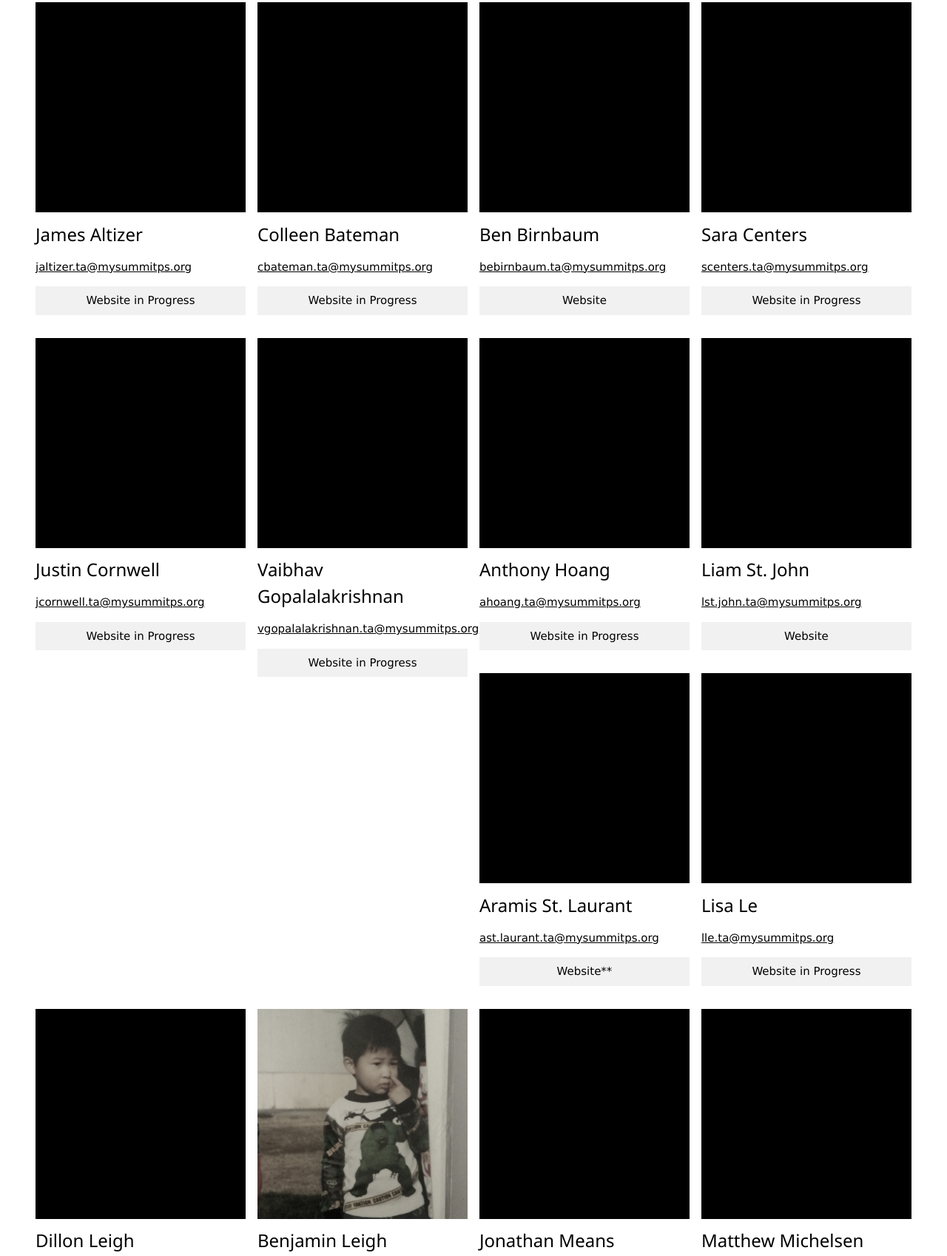
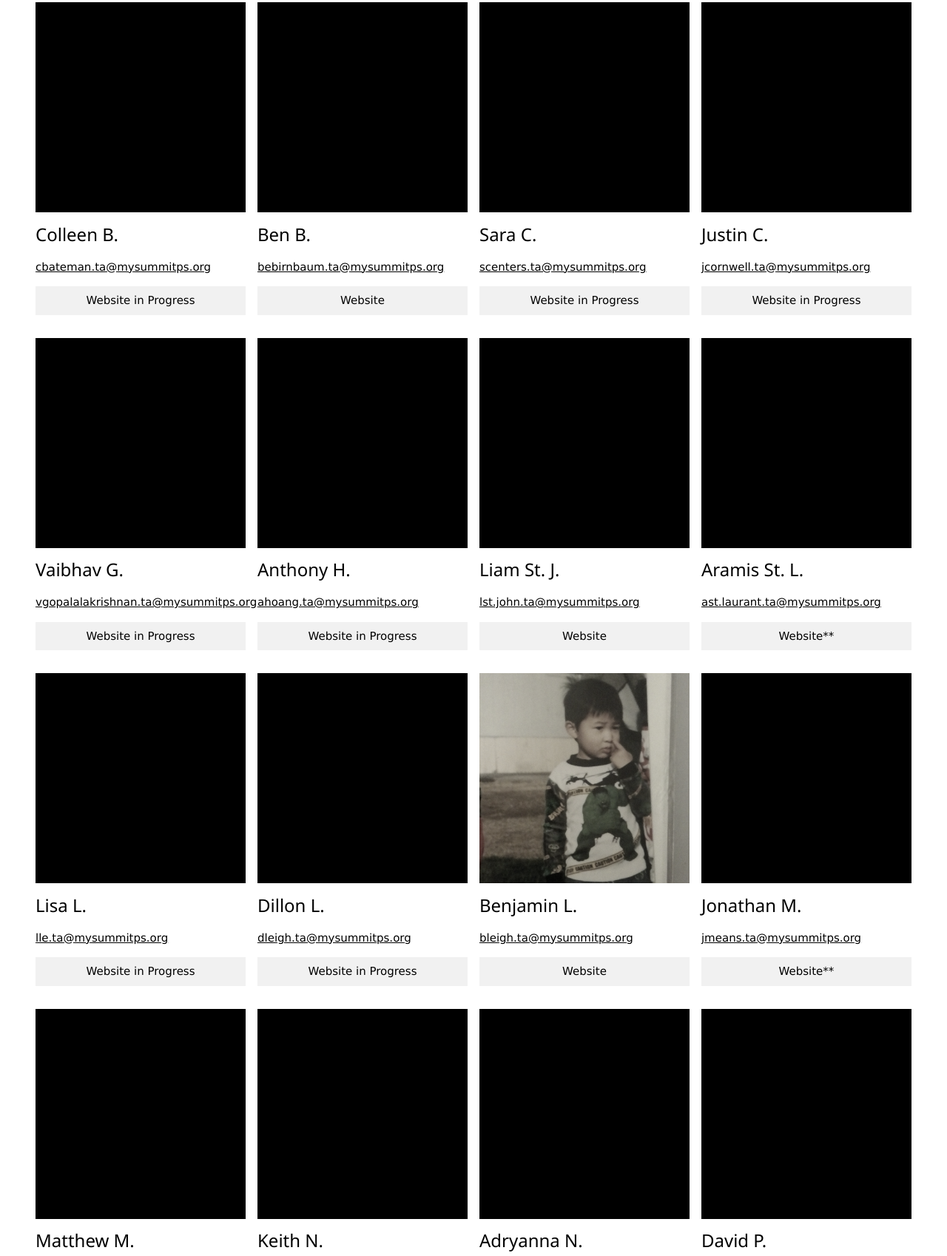
Before and after one commit to trfylh/sthackclubsite, a plain HTML site: page index.html in a window 1280 px wide. Shown: the part 1769-3467 px from the top of the page at 74% size. Drawn offline with Linux system fonts and the light colour scheme.

Commit message:
initial last names removed people

```diff
--- a/index.html
+++ b/index.html
@@ -94,141 +94,134 @@
 
    <div class="w3-row-padding w3-grayscale">
     <div class="w3-col l3 m6 w3-margin-bottom">
-      <img src="tempicon.png" alt="James" style="width:100%">
-      <h3>James Altizer</h3>
-      <a href="mailto:jaltizer.ta@mysummitps.org"><p>jaltizer.ta@mysummitps.org</p></a>
-      <p><a href="https://trfylh.github.io/" class="w3-button w3-block" target="_blank">Website in Progress</a></p>
-    </div>
-
-    <div class="w3-col l3 m6 w3-margin-bottom">
       <img src="tempicon.png" alt="Jane" style="width:100%">
-      <h3>Colleen Bateman</h3>
+      <h3>Colleen B.</h3>
       <a href="mailto:cbateman.ta@mysummitps.org"><p>cbateman.ta@mysummitps.org</p></a>
       <p><a href="https://trfylh.github.io/" class="w3-button w3-block" target="_blank">Website in Progress</a></p>
     </div>
 
     <div class="w3-col l3 m6 w3-margin-bottom">
       <img src="tempicon.png" alt="Mike" style="width:100%">
-      <h3>Ben Birnbaum</h3>
+      <h3>Ben B.</h3>
       <a href="mailto:bebirnbaum.ta@mysummitps.org"><p>bebirnbaum.ta@mysummitps.org</p></a>
       <p><a href="https://bebirnbaumta.github.io/" class="w3-button w3-block" target="_blank">Website</a></p>
     </div>
 
     <div class="w3-col l3 m6 w3-margin-bottom">
       <img src="tempicon.png" alt="Dan" style="width:100%">
-      <h3>Sara Centers</h3>
+      <h3>Sara C.</h3>
       <a href="mailto:scenters.ta@mysummitps.org"><p>scenters.ta@mysummitps.org</p></a>
       <p><a href="https://trfylh.github.io/" class="w3-button w3-block" target="_blank">Website in Progress</a></p>
     </div>
 
     <div class="w3-col l3 m6 w3-margin-bottom">
       <img src="tempicon.png" alt="Dan" style="width:100%">
-      <h3>Justin Cornwell</h3>
+      <h3>Justin C.</h3>
       <a href="mailto:jcornwell.ta@mysummitps.org"><p>jcornwell.ta@mysummitps.org</p></a>
       <p><a href="https://trfylh.github.io/" class="w3-button w3-block" target="_blank">Website in Progress</a></p>
     </div>
 
     <div class="w3-col l3 m6 w3-margin-bottom">
       <img src="tempicon.png" alt="Dan" style="width:100%">
-      <h3>Vaibhav Gopalalakrishnan</h3>
+      <h3>Vaibhav G.</h3>
       <a href="mailto:vgopalalakrishnan.ta@mysummitps.org"><p>vgopalalakrishnan.ta@mysummitps.org</p></a>
       <p><a href="https://trfylh.github.io/" class="w3-button w3-block" target="_blank">Website in Progress</a></p>
     </div>
 
     <div class="w3-col l3 m6 w3-margin-bottom">
       <img src="tempicon.png" alt="Dan" style="width:100%">
-      <h3>Anthony Hoang</h3>
+      <h3>Anthony H.</h3>
       <a href="mailto:ahoang.ta@mysummitps.org"><p>ahoang.ta@mysummitps.org</p></a>
       <p><a href="https://trfylh.github.io/" class="w3-button w3-block" target="_blank">Website in Progress</a></p>
     </div>
 
     <div class="w3-col l3 m6 w3-margin-bottom">
       <img src="tempicon.png" alt="Dan" style="width:100%">
-      <h3>Liam St. John</h3>
+      <h3>Liam St. J.</h3>
       <a href="mailto:lst.john.ta@mysummitps.org"><p>lst.john.ta@mysummitps.org</p></a>
       <p><a href="https://lstjohnta.github.io/" class="w3-button w3-block" target="_blank">Website</a></p>
     </div>
 
     <div class="w3-col l3 m6 w3-margin-bottom">
       <img src="tempicon.png" alt="Dan" style="width:100%">
-      <h3>Aramis St. Laurant</h3>
+      <h3>Aramis St. L.</h3>
       <a href="mailto:ast.laurant.ta@mysummitps.org"><p>ast.laurant.ta@mysummitps.org</p></a>
       <p><a href="https://https://c9.io/laurant/" class="w3-button w3-block" target="_blank">Website**</a></p>
     </div>
 
     <div class="w3-col l3 m6 w3-margin-bottom">
       <img src="tempicon.png" alt="Dan" style="width:100%">
-      <h3>Lisa Le</h3>
+      <h3>Lisa L.</h3>
       <a href="mailto:lle.ta@mysummitps.org"><p>lle.ta@mysummitps.org</p></a>
       <p><a href="https://trfylh.github.io/" class="w3-button w3-block" target="_blank">Website in Progress</a></p>
     </div>
 
     <div class="w3-col l3 m6 w3-margin-bottom">
       <img src="tempicon.png" alt="Dan" style="width:100%">
-      <h3>Dillon Leigh</h3>
+      <h3>Dillon L.</h3>
       <a href="mailto:dleigh.ta@mysummitps.org"><p>dleigh.ta@mysummitps.org</p></a>
       <p><a href="https://trfylh.github.io/" class="w3-button w3-block" target="_blank">Website in Progress</a></p>
     </div>
 
     <div class="w3-col l3 m6 w3-margin-bottom">
       <img src="benjaminleigh.jpg" alt="Dan" style="width:100%">
-      <h3>Benjamin Leigh</h3>
+      <h3>Benjamin L.</h3>
       <a href="mailto:bleigh.ta@mysummitps.org"><p>bleigh.ta@mysummitps.org</p></a>
       <p><a href="https://bleighta.github.io/" class="w3-button w3-block" target="_blank">Website</a></p>
     </div>
 
     <div class="w3-col l3 m6 w3-margin-bottom">
       <img src="tempicon.png" alt="Dan" style="width:100%">
-      <h3>Jonathan Means</h3>
+      <h3>Jonathan M.</h3>
       <a href="mailto:jmeans.ta@mysummitps.org"><p>jmeans.ta@mysummitps.org</p></a>
       <p><a href="https://www.digitalelephant.org/TedShif/basePage.php/" class="w3-button w3-block" target="_blank">Website**</a></p>
     </div>
 
     <div class="w3-col l3 m6 w3-margin-bottom">
       <img src="tempicon.png" alt="Dan" style="width:100%">
-      <h3>Matthew Michelsen</h3>
+      <h3>Matthew M.</h3>
       <a href="mailto:mmichelsen.ta@mysummitps.org"><p>mmichelsen.ta@mysummitps.org</p></a>
       <p><a href="https://trfylh.github.io/" class="w3-button w3-block" target="_blank">Website in Progress</a></p>
     </div>
 
     <div class="w3-col l3 m6 w3-margin-bottom">
       <img src="tempicon.png" alt="Dan" style="width:100%">
-      <h3>Keith Ng</h3>
+      <h3>Keith N.</h3>
       <a href="mailto:kng.ta@mysummitps.org"><p>kng.ta@mysummitps.org</p></a>
       <p><a href="https://preview.c9users.io/metalsnake10/projects/index.html?_c9_id=livepreview4&_c9_host=https://ide.c9.io" class="w3-button w3-block" target="_blank">Website**</a></p>
     </div>
 
     <div class="w3-col l3 m6 w3-margin-bottom">
       <img src="tempicon.png" alt="Dan" style="width:100%">
-      <h3>Adryanna Nguyen</h3>
+      <h3>Adryanna N.</h3>
       <a href="mailto:anguyen.ta@mysummitps.org"><p>anguyen.ta@mysummitps.org</p></a>
       <p><a href="https://projects-kitzuki.c9users.io/?_c9_id=livepreview2&_c9_host=https://ide.c9.io/" class="w3-button w3-block" target="_blank">Website**</a></p>
     </div>
 
     <div class="w3-col l3 m6 w3-margin-bottom">
       <img src="tempicon.png" alt="Dan" style="width:100%">
-      <h3>David Provazek</h3>
+      <h3>David P.</h3>
       <a href="mailto:dprovazek.ta@mysummitps.org"><p>dprovazek.ta@mysummitps.org</p></a>
       <p><a href="https://trfylh.github.io/" class="w3-button w3-block" target="_blank">Website in Progress</a></p>
     </div>
 
     <div class="w3-col l3 m6 w3-margin-bottom">
       <img src="tempicon.png" alt="Dan" style="width:100%">
-      <h3>Gleb Runov</h3>
+      <h3>Gleb R.</h3>
       <a href="mailto:grunov.ta@mysummitps.org"><p>grunov.ta@mysummitps.org</p></a>
       <p><a href="https://trfylh.github.io/" class="w3-button w3-block" target="_blank">Website in Progress</a></p>
     </div>
 
     <div class="w3-col l3 m6 w3-margin-bottom">
       <img src="tempicon.png" alt="Dan" style="width:100%">
-      <h3>Shraddha Thanukrishnamurthy</h3>
+      <h3>Shraddha T.</h3>
       <a href="mailto:sthanukrishnamurthy.ta@mysummitps.org"><p>sthanukrishnamurthy.ta@mysummitps.org</p></a>
       <p><a href="https://trfylh.github.io/" class="w3-button w3-block" target="_blank">Website in Progress</a></p>
     </div>
 
     <div class="w3-col l3 m6 w3-margin-bottom">
       <img src="tempicon.png" alt="Dan" style="width:100%">
-      <h3>Devan Young</h3>
+      <h3>Devan Y.</h3>
       <a href="mailto:dyoung.ta@mysummitps.org"><p>dyoung.ta@mysummitps.org</p></a>
       <p><a href="https://github.com/CheeseWhiz/alargecheese/" class="w3-button w3-block" target="_blank">Website**</a></p>
     </div>
```
